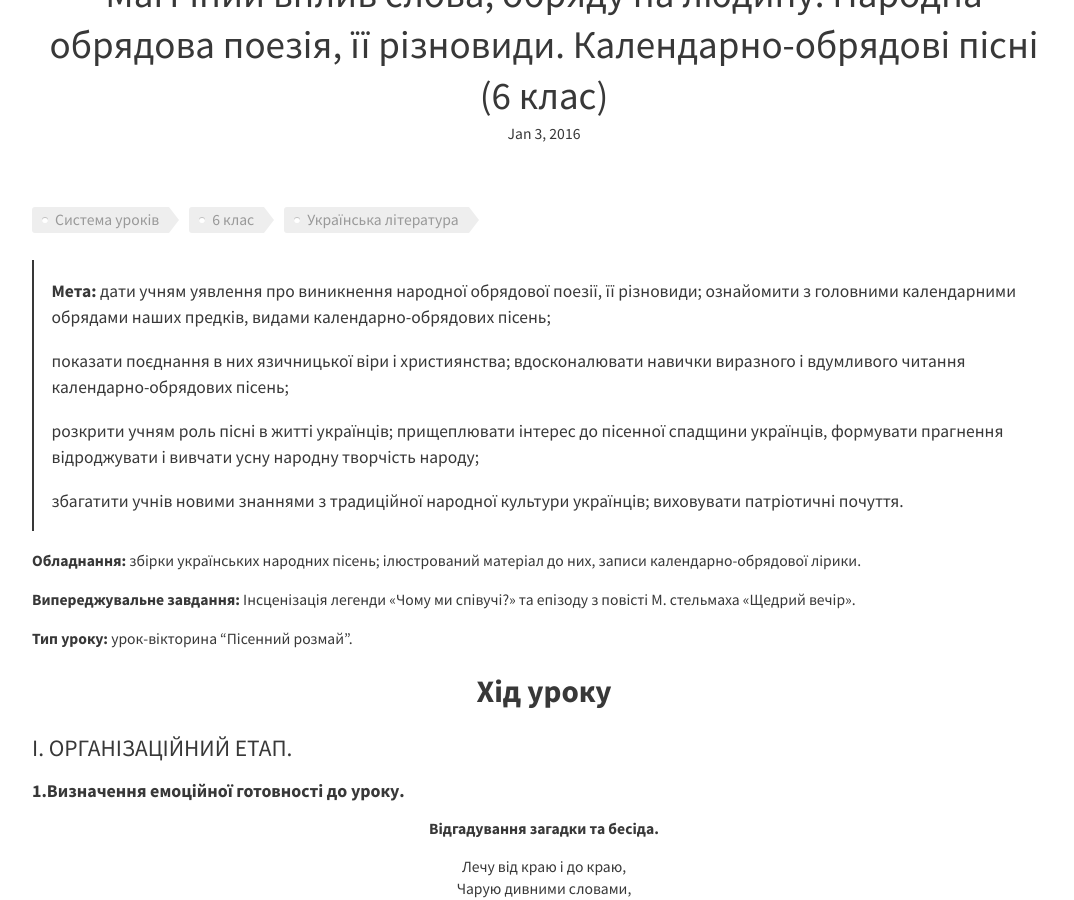
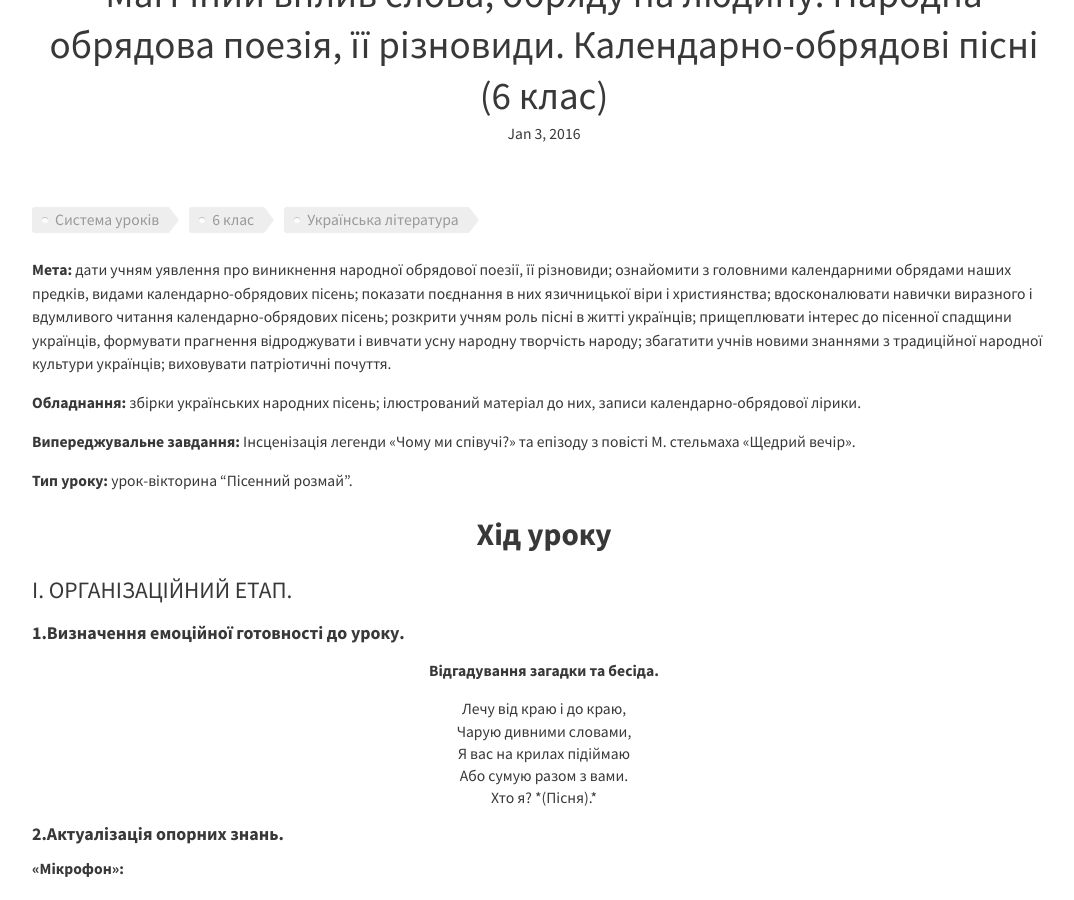
Before and after one commit to tetyanashevchuk/tetyanashevchuk.github.io, a Jekyll site: the page built from _posts/2016-01-02-6-klass-liter-pisnya-dusha-narodu.md, in a window 1280 px wide and 900 px high, scrolled down 580 px. Shown: the whole window, without its empty margins (96-1170 px from the left). Built offline with Jekyll 4.4.1, drawn with Linux system fonts in a browser that asks for light colours; nearby versions of some CDN libraries.

```diff
--- a/_posts/2016-01-02-6-klass-liter-pisnya-dusha-narodu.md
+++ b/_posts/2016-01-02-6-klass-liter-pisnya-dusha-narodu.md
@@ -6,20 +6,17 @@
 excerpt_separator: "<!--more-->"
 ---
 
-> **Мета:** дати учням уявлення про виникнення народної обря­дової
-> поезії, її різновиди; ознайомити з головними календарними обрядами наших предків, видами
-> календарно-обрядових пісень;
->
-> по­казати поєднання в них язичницької
-> віри і християнства; вдоско­налювати навички виразного і вдумливого читання
-> календарно-обрядових пісень;
->
-> розкрити учням роль пісні в житті українців; прищеплювати інтерес до
-> пісенної спадщини українців, формувати прагнення відроджувати і
-> вивчати усну народну творчість народу;
->
-> збагатити учнів новими знаннями з традиційної народної культури
-> українців; виховувати патріотичні почуття.
+ **Мета:** дати учням уявлення про виникнення народної обря­дової
+ поезії, її різновиди; ознайомити з головними календарними обрядами наших предків, видами
+ календарно-обрядових пісень;
+ по­казати поєднання в них язичницької
+ віри і християнства; вдоско­налювати навички виразного і вдумливого читання
+ календарно-обрядових пісень;
+ розкрити учням роль пісні в житті українців; прищеплювати інтерес до
+ пісенної спадщини українців, формувати прагнення відроджувати і
+ вивчати усну народну творчість народу;
+ збагатити учнів новими знаннями з традиційної народної культури
+ українців; виховувати патріотичні почуття.
 
 <!--more-->
 
```
